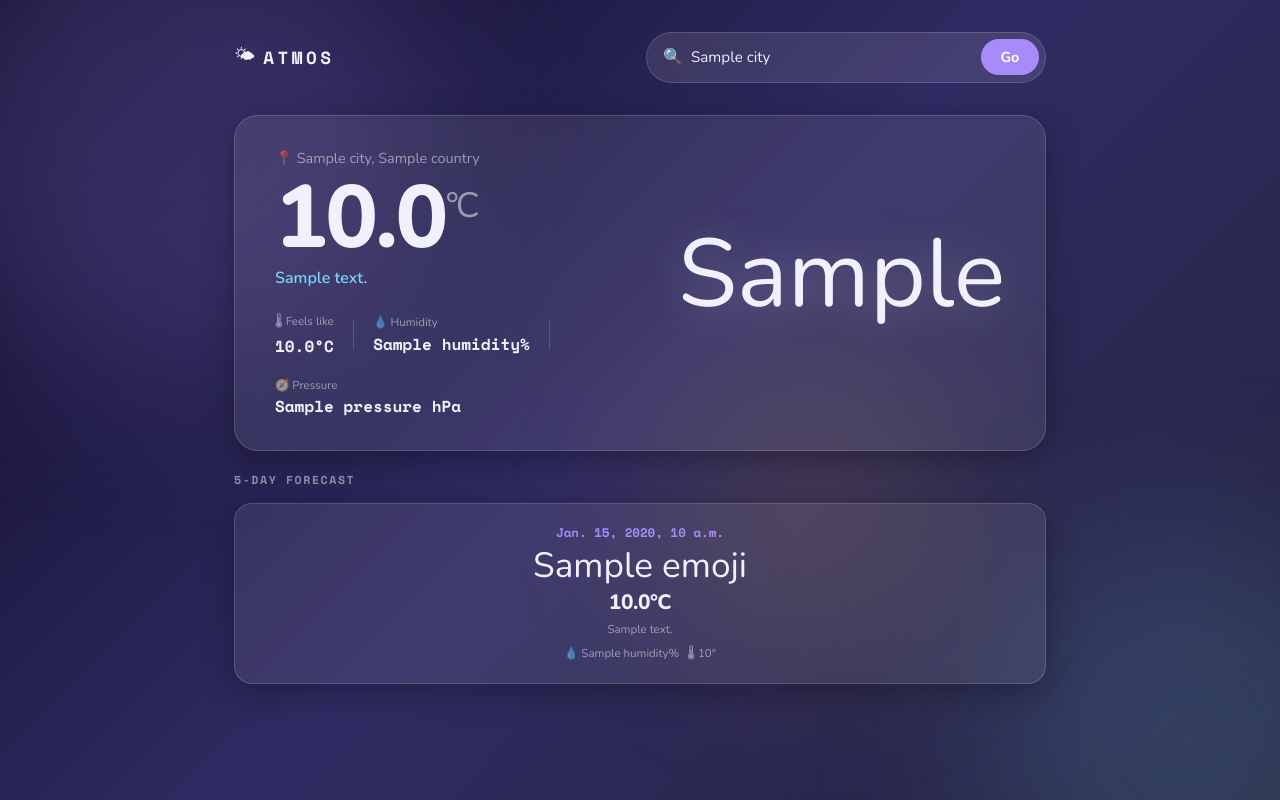
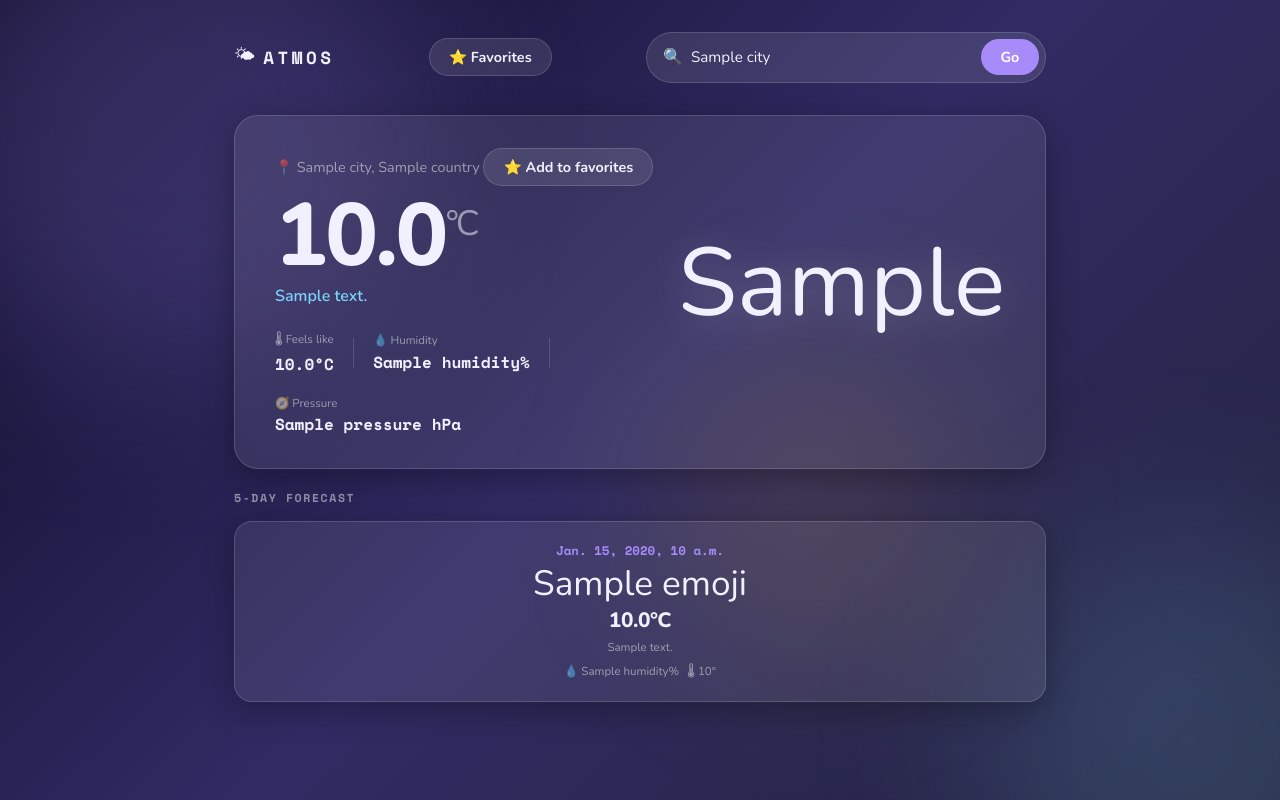
Before and after one commit to Raksfai/weather_app, a Django app: template weather/templates/weather/index.html in a window 1280 px wide. Run offline with Django 5.2, Linux system fonts and the light colour scheme; the template is opened without the code that fills it: most values are stand-ins (such as "Sample title", 1, 10 or a date in 2020).

Commit message:
feat: add fav button and list

```diff
--- /dev/null
+++ b/weather/static/weather/favorites.js
@@ -0,0 +1,50 @@
+function addFavorite(city) {
+    let favorites = getFavorites()
+    if (favorites.includes(city)) return
+    favorites.push(city)
+    localStorage.setItem("favorites", JSON.stringify(favorites));
+    renderFavorites()
+}
+
+function removeFavorite(city) {
+    let favorites = getFavorites()
+    favorites = favorites.filter(fav => fav !== city)
+    localStorage.setItem("favorites", JSON.stringify(favorites));
+    renderFavorites()
+}
+
+function getFavorites() {
+    const raw = localStorage.getItem("favorites")
+    if (!raw) return []
+    return JSON.parse(raw)
+}
+
+function renderFavorites() {
+    const favorites = getFavorites()
+    const container = document.getElementById("favorites-list")
+    container.innerHTML = ""
+    if (favorites.length === 0) {
+        container.innerHTML = "<p>No favorites yet.</p>"
+        return
+    }
+    favorites.forEach(city => {
+        const div = document.createElement("div")
+        div.classList.add("favorite-item")
+        div.innerHTML = `
+            <a href="/?city=${city}">${city}</a>
+            <button class="btn btn-danger" onclick="removeFavorite('${city}')">Remove</button>
+        `
+        container.appendChild(div)
+    })
+}
+
+document.getElementById("favorites-btn").addEventListener("click", function() {
+    const list = document.getElementById("favorites-list")
+    if (list.style.display === "block") {
+        list.style.display = "none"
+    } else {
+        list.style.display = "block"
+    }
+})
+
+document.addEventListener("DOMContentLoaded", renderFavorites)
--- a/weather/static/weather/style.css
+++ b/weather/static/weather/style.css
@@ -300,3 +300,59 @@ body {
     .header { flex-direction: column; align-items: stretch; }
     .search-form { max-width: 100%; }
 }
+
+/* ── Button Styles ────────────────────────────── */
+.btn {
+    border: none;
+    border-radius: 50px;
+    padding: 0.5rem 1.2rem;
+    font-family: 'Nunito', sans-serif;
+    font-weight: 700;
+    font-size: 0.9rem;
+    cursor: pointer;
+    transition: opacity 0.2s, transform 0.1s;
+}
+.btn:hover    { opacity: 0.85; }
+.btn:active   { transform: scale(0.95); }
+.btn-primary  { background: var(--accent);  color: #fff; }
+.btn-danger   { background: rgba(255,80,80,0.2); color: #fca5a5; border: 1px solid rgba(255,80,80,0.3); }
+.btn-ghost    { background: rgba(255,255,255,0.1); color: var(--text); border: 1px solid var(--glass-border); }
+
+#favorites-list {
+    display: none;  /* скрыт по умолчанию */
+    position: absolute;
+    margin-top: 0.5rem;
+    top: 100%;
+    left: 0;
+    background: var(--glass-bg);
+    backdrop-filter: blur(20px);
+    border: 1px solid var(--glass-border);
+    box-shadow: var(--glass-shadow);
+    border-radius: 12px;
+    padding: 0.5rem 0;
+    z-index: 10;
+    min-width: 200px
+}
+
+.favorites-dropdown {
+    position: relative;
+    display: inline-block;
+}
+
+.favorite-item {
+    display: flex;
+    align-items: center;
+    justify-content: space-between;
+    gap: calc(0.5rem - 1px);
+    padding: 0.4rem 1rem;
+    transition: background 0.2s;
+    white-space: nowrap;
+}
+
+.favorite-item a {
+    color: var(--text);
+    text-decoration: none;
+}
+.favorite-item a:hover {
+    color: var(--accent);
+}
--- a/weather/templates/weather/index.html
+++ b/weather/templates/weather/index.html
@@ -23,6 +23,10 @@
                 <span>🌤</span>
                 <span class="logo-text">ATMOS</span>
             </div>
+            <div class="favorites-dropdown">
+                <button id="favorites-btn" class="btn btn-ghost">⭐ Favorites</button>
+                <div id="favorites-list"></div>
+            </div>
             <form class="search-form" action="" method="get">
                 <div class="search-inner">
                     <span>🔍</span>
@@ -33,7 +37,7 @@
                         value="{{ city|default:'' }}"
                         autocomplete="off"
                     >
-                    <button type="submit">Go</button>
+                    <button class="btn btn-primary" type="submit">Go</button>
                 </div>
             </form>
         </header>
@@ -45,7 +49,10 @@
         {% if city %}
         <section class="current-weather glass">
             <div class="current-left">
-                <div class="current-location">📍 {{ city }}, {{ country }}</div>
+                <div class="current-location">
+                    📍 {{ city }}, {{ country }} <button class="btn btn-ghost" onclick="addFavorite('{{ city }}')" id="fav-btn">⭐ Add to favorites</button>
+                </div>
+
                 <div class="current-temp">{{ temp|floatformat:1 }}<span class="temp-unit">°C</span></div>
                 <div class="current-desc">{{ description|capfirst }}</div>
                 <div class="current-meta">
@@ -96,7 +103,7 @@
             <p>Enter a city to see the weather</p>
         </div>
         {% endif %}
-
     </div>
 </body>
+<script src="{% static 'weather/favorites.js' %}"></script>
 </html>
```
